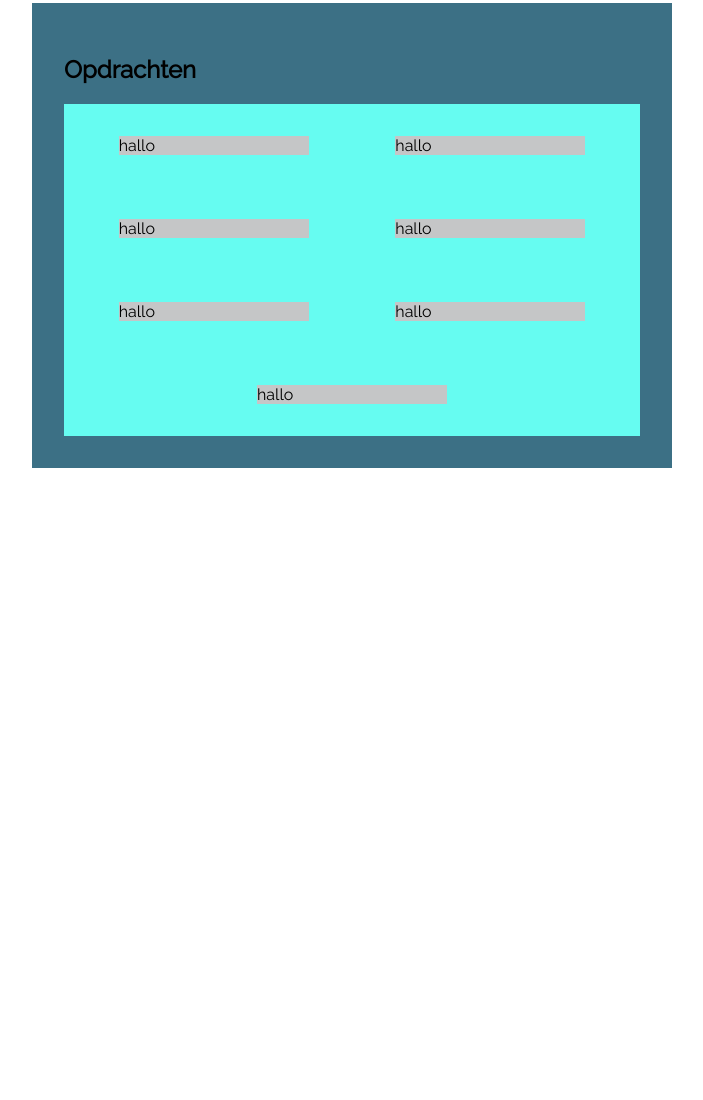
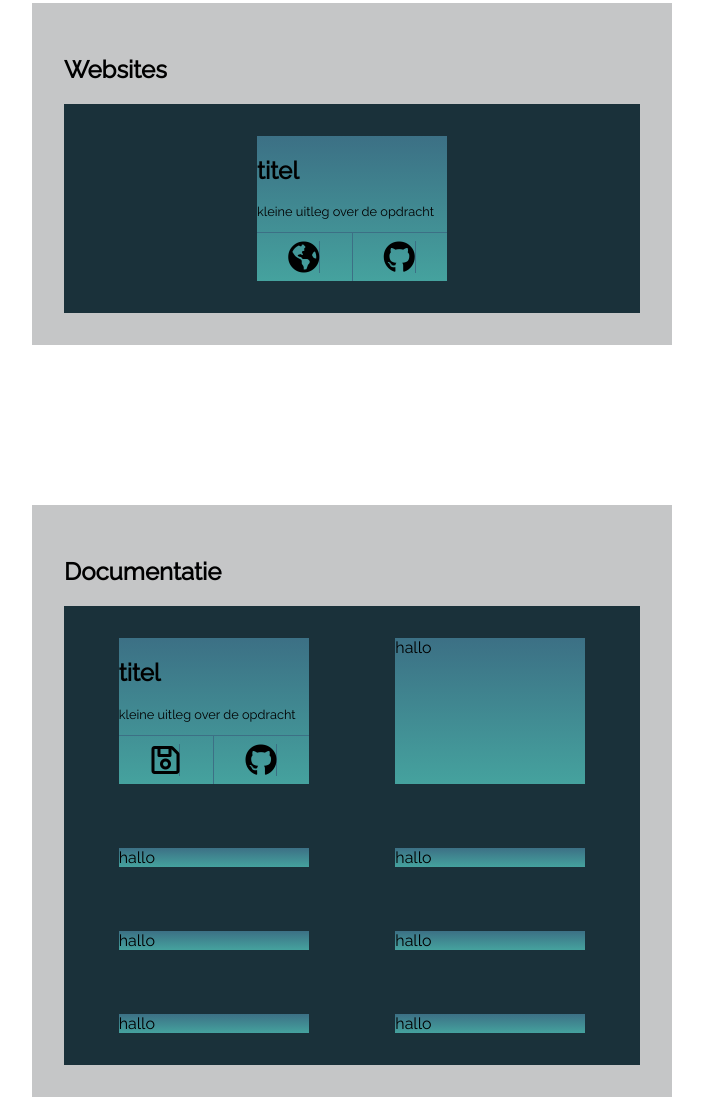
Before and after one commit to puffballl/ondernemerschap, a plain HTML site: page ondernemersportfolio/index.html in a window 1280 px wide. Shown: the part 686-1786 px from the top of the page, without its empty margins (288-991 px from the left). Before the commit the page ends 1314 px from the top, so only its background shows below. Drawn offline with Linux system fonts and the light colour scheme.

Commit message:
base met flex
nof item footer

```diff
--- a/ondernemersportfolio/index.html
+++ b/ondernemersportfolio/index.html
@@ -3,8 +3,9 @@
     <head>
         <meta charset="UTF-8">
         <title>Ondernemersportfolio Quinten R</title>
-     <link type="text/css" rel="stylesheet" href="styles/style.css">
+        <link type="text/css" rel="stylesheet" href="styles/style.css">
         <link href="https://fonts.googleapis.com/css?family=Montserrat|Raleway|Roboto+Slab" rel="stylesheet">     </head>
+        <link rel="stylesheet" href="https://use.fontawesome.com/releases/v5.8.2/css/all.css" integrity="sha384-oS3vJWv+0UjzBfQzYUhtDYW+Pj2yciDJxpsK1OYPAYjqT085Qq/1cq5FLXAZQ7Ay" crossorigin="anonymous">
     <body>
         <header>
             <div id="home" class="bighead">
@@ -19,15 +20,80 @@
             <nav id="nav" class="nav">
                 <ul>
                     <li><a href="#home">HOME</a></li>
-                    <li><a href="#opdrachten">OPDRACHTEN</a></li>
+                    <li><a href="#websites">WEBSITES</a></li>
                     <li><a href="#documentatie">DOCUMENTATIE</a></li>
                     <li><a href="#overig">OVERIG</a></li>
                 </ul>
             </nav>
         </header>
         <section class="main">
-            <div id="opdrachten" class="opdrachten containerContainer">
-                <h2>Opdrachten</h2>
+            <div id="websites" class="containerContainer">
+                <h2>Websites</h2>
+                <div class="itemContainer">
+                    <div class="item">
+                        <h2>
+                            titel
+                        </h2>
+                        <p>
+                            kleine uitleg over de opdracht
+                        </p>
+                        <div class="itemFooter">
+                            <a>
+                            <i class="fas fa-globe-americas"></i>
+                            </a>
+                            <a>
+                            <i class="fab fa-github"></i>
+                            </a>
+                        </div>
+                    </div>
+                </div>
+            </div>
+
+            <div id="documentatie" class="containerContainer">
+                <h2>Documentatie</h2>
+                <div class="itemContainer">
+                    <div class="item">
+                        <h2>
+                            titel
+                        </h2>
+                        <p>
+                            kleine uitleg over de opdracht
+                        </p>
+                        <div class="itemFooter">
+                            <a>
+                            <i class="far fa-save"></i>
+                            </a>
+                            <a>
+                            <i class="fab fa-github"></i>
+                            </a>
+                        </div>
+                    </div>
+                    <div class="item">
+                        hallo
+                    </div>
+                    <div class="item">
+                        hallo
+                    </div>
+                    <div class="item">
+                        hallo
+                    </div>
+                    <div class="item">
+                        hallo
+                    </div>
+                    <div class="item">
+                        hallo
+                    </div>
+                    <div class="item">
+                        hallo
+                    </div>
+                    <div class="item">
+                        hallo
+                    </div>
+                </div>
+            </div>
+
+            <div id="overig" class="containerContainer">
+                <h2>Overig</h2>
                 <div class="itemContainer">
                     <div class="item">
                         hallo
@@ -48,16 +114,12 @@
                         hallo
                     </div>
                     <div class="item">
-                    hallo
+                        hallo
                     </div>
-
+                    <div class="item">
+                        hallo
+                    </div>
                 </div>
-            </div>
-            <div id="documentatie" class="documentatie">
-
-            </div>
-            <div id="overig" class="overig">
-
             </div>
         </section>
         <footer class="footer">
--- a/ondernemersportfolio/styles/style.scss
+++ b/ondernemersportfolio/styles/style.scss
@@ -93,10 +93,10 @@ header {
   .containerContainer{
     margin: 10rem;
     padding: 2rem;
-    background: #3c7085;
+    background: #c5c6c7;
 
     .itemContainer{
-      background: #66fcf1;
+      background: #1a313a;
       display: flex;
       flex-flow: row wrap;
       justify-content: space-evenly;
@@ -105,7 +105,30 @@ header {
         width: 20%;
         min-width: 190px;
         margin: 2rem;
-        background: #c5c6c7;
+        background: linear-gradient(360deg, #45a29e 0%, #3c7085);
+
+        p{
+          font-size: 0.8rem;
+        }
+        .itemFooter {
+          display: flex;
+          justify-content: space-around;
+          border-top: 0.1rem solid #3c7085;
+
+          :first-child {
+            border-right: 0.1rem solid #3c7085;
+
+          }
+          a{
+            width: 50%;
+            text-align: center;
+
+            i {
+              margin: 0.5rem;
+              font-size: 2rem;
+            }
+          }
+        }
       }
     }
   }
```
Also changed, not shown: ondernemersportfolio/styles/style.css, 1 other file.
